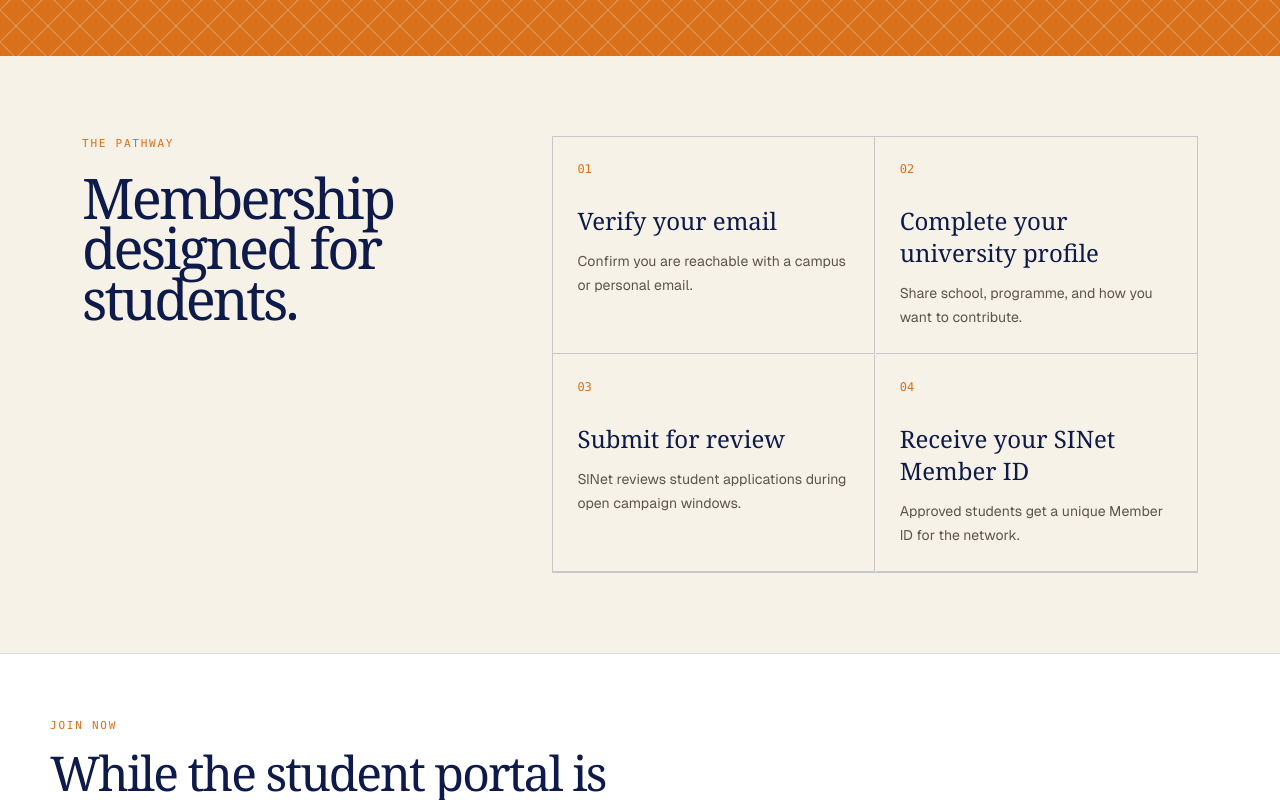
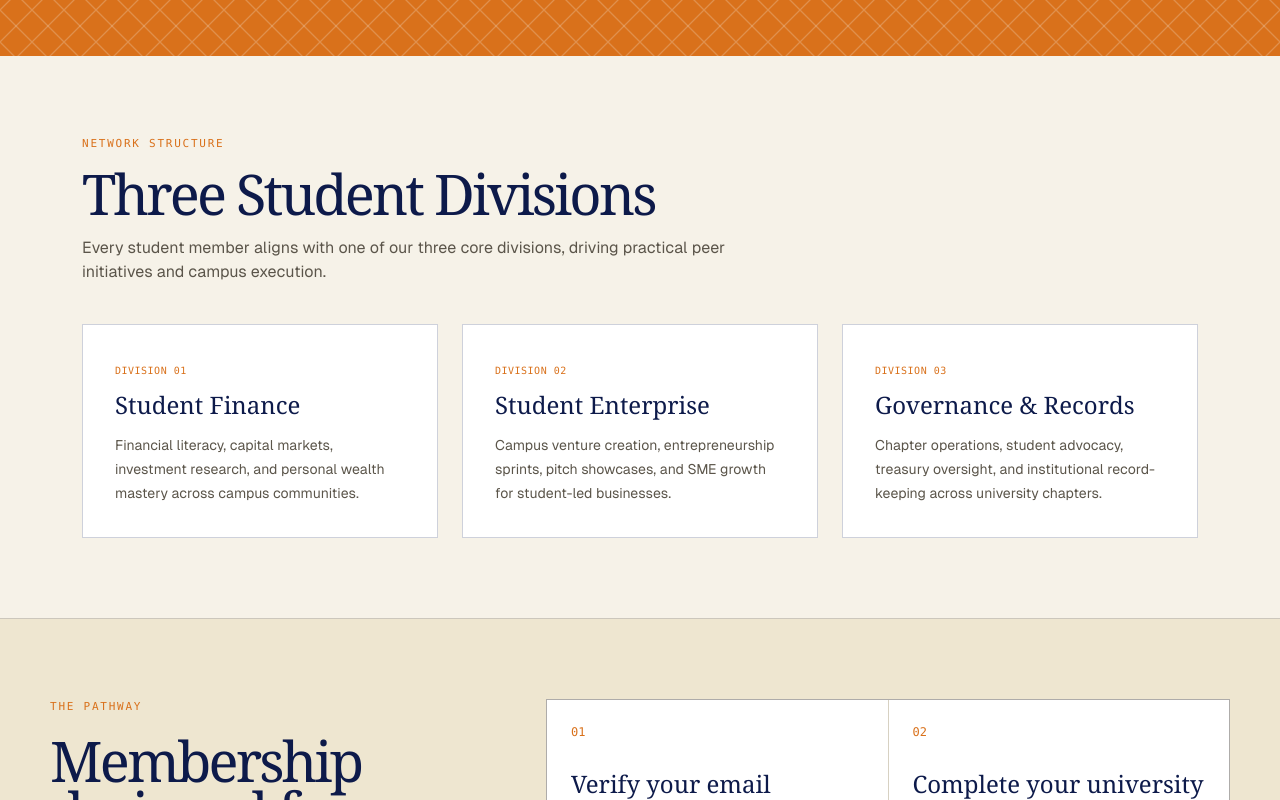
Before and after one commit to Emzy123/public-website, a Next.js app: page /student-network in a window 1280 px wide. Shown: the part 580-1380 px from the top of the page. Built offline with nearby package versions, Linux system fonts and the light colour scheme; no server answers; the database is empty.

Commit message:
feat(divisions): showcase 3 student divisions and tag active claims with owner approval TODOs (2.5)

```diff
--- a/src/app/student-network/page.tsx
+++ b/src/app/student-network/page.tsx
@@ -1,8 +1,8 @@
 import Link from 'next/link';
 
 export const metadata = {
-  title: 'Student Network',
-  description: 'A dedicated SINet pathway for student membership, learning, and community participation.',
+  title: 'Student Network | SINet',
+  description: 'A dedicated SINet pathway for student membership, 3 core divisions, and campus participation.',
 };
 
 const STEPS = [
@@ -22,6 +22,7 @@ export default function StudentNetworkPage() {
             <h1 className="mt-6 font-editorial text-[clamp(2.75rem,8vw,6rem)] leading-[.86] tracking-[-.06em]">
               Start with community.
             </h1>
+            {/* TODO [OWNER APPROVAL]: Verify student network purpose and timeline claims */}
             <p className="mt-6 max-w-xl text-lg leading-8 text-[#fff2df] md:mt-8">
               The Student Network is a dedicated SINet space for university members who want to learn, contribute, and
               build responsible ownership before they graduate.
@@ -33,17 +34,51 @@ export default function StudentNetworkPage() {
         </div>
       </section>
 
+      {/* The 3 Student Divisions: Student Finance, Student Enterprise, Governance & Records */}
       <section className="mx-auto max-w-[1180px] px-4 py-14 xs:px-5 md:py-20 lg:px-8">
-        <div className="grid gap-8 md:gap-10 lg:grid-cols-[.8fr_1.2fr]">
+        <p className="font-data text-[11px] uppercase tracking-[.16em] text-[#d9711b]">Network Structure</p>
+        <h2 className="mt-4 font-editorial text-[clamp(2.25rem,5vw,3.5rem)] leading-[.92] tracking-[-.05em]">
+          Three Student Divisions
+        </h2>
+        <p className="mt-4 max-w-2xl text-base text-[#5b554a]">
+          Every student member aligns with one of our three core divisions, driving practical peer initiatives and campus execution.
+        </p>
+        <div className="mt-10 grid gap-6 md:grid-cols-3">
+          <div className="border border-[#0d1a4a]/20 bg-white p-6 xs:p-8">
+            <span className="font-data text-[10px] uppercase tracking-wider text-[#d9711b]">Division 01</span>
+            <h3 className="mt-2 font-editorial text-2xl text-[#0d1a4a]">Student Finance</h3>
+            <p className="mt-3 text-sm leading-6 text-[#5b554a]">
+              Financial literacy, capital markets, investment research, and personal wealth mastery across campus communities.
+            </p>
+          </div>
+          <div className="border border-[#0d1a4a]/20 bg-white p-6 xs:p-8">
+            <span className="font-data text-[10px] uppercase tracking-wider text-[#d9711b]">Division 02</span>
+            <h3 className="mt-2 font-editorial text-2xl text-[#0d1a4a]">Student Enterprise</h3>
+            <p className="mt-3 text-sm leading-6 text-[#5b554a]">
+              Campus venture creation, entrepreneurship sprints, pitch showcases, and SME growth for student-led businesses.
+            </p>
+          </div>
+          <div className="border border-[#0d1a4a]/20 bg-white p-6 xs:p-8">
+            <span className="font-data text-[10px] uppercase tracking-wider text-[#d9711b]">Division 03</span>
+            <h3 className="mt-2 font-editorial text-2xl text-[#0d1a4a]">Governance &amp; Records</h3>
+            <p className="mt-3 text-sm leading-6 text-[#5b554a]">
+              Chapter operations, student advocacy, treasury oversight, and institutional record-keeping across university chapters.
+            </p>
+          </div>
+        </div>
+      </section>
+
+      <section className="border-t border-[#0d1a4a]/15 bg-[#eee6d0] px-4 py-14 xs:px-5 md:py-20 lg:px-8">
+        <div className="mx-auto max-w-[1180px] grid gap-8 md:gap-10 lg:grid-cols-[.8fr_1.2fr]">
           <div>
             <p className="font-data text-[11px] uppercase tracking-[.16em] text-[#d9711b]">The pathway</p>
             <h2 className="mt-5 font-editorial text-[clamp(2.25rem,5vw,3.5rem)] leading-[.9] tracking-[-.05em]">
               Membership designed for students.
             </h2>
           </div>
-          <div className="grid gap-px border border-[#0d1a4a]/20 xs:grid-cols-2">
+          <div className="grid gap-px border border-[#0d1a4a]/20 bg-[#0d1a4a]/10 xs:grid-cols-2">
             {STEPS.map(([number, title, body]) => (
-              <div key={number} className="border-[#0d1a4a]/20 p-5 xs:p-6 odd:border-b xs:odd:border-r xs:even:border-b">
+              <div key={number} className="bg-white p-5 xs:p-6">
                 <p className="font-data text-xs text-[#d9711b]">{number}</p>
                 <h3 className="mt-5 font-editorial text-xl xs:mt-7 xs:text-2xl">{title}</h3>
                 <p className="mt-3 text-sm leading-6 text-[#5b554a]">{body}</p>
@@ -60,6 +95,7 @@ export default function StudentNetworkPage() {
             <h2 className="mt-4 font-editorial text-[clamp(2rem,4vw,3rem)] leading-[.95] tracking-[-.04em]">
               While the student portal is in build, join through SINet membership routes.
             </h2>
+            {/* TODO [OWNER APPROVAL]: Verify student campaign intake routes and ambassador requirements */}
             <p className="mt-5 max-w-xl text-sm leading-7 text-[#5b554a]">
               Open campaign links accept student ambassadors and community members. If you do not have a link yet,
               contact SINet and ask to be notified for the next student intake.
@@ -94,6 +130,7 @@ export default function StudentNetworkPage() {
           <h2 className="mt-5 max-w-2xl font-editorial text-[clamp(2.25rem,5vw,3.5rem)] leading-[.9] tracking-[-.05em]">
             A secure student membership portal.
           </h2>
+          {/* TODO [OWNER APPROVAL]: Confirm planned student portal technical specifications */}
           <p className="mt-7 max-w-2xl leading-7 text-[#c9ccda]">
             The student-specific onboarding portal will include email verification, academic profile review, secure
             document storage, approval remarks, and a unique Member ID. It is being designed as a distinct system and is
--- a/src/components/home/InstitutionalHome.tsx
+++ b/src/components/home/InstitutionalHome.tsx
@@ -35,12 +35,13 @@ export function InstitutionalHero() {
         <p className="mt-10 max-w-[520px] text-[17px] leading-7 text-[#464238]">
           Agriculture, Trade &amp; Goods Distribution, and Real Estate work together to create sustainable businesses and long-term impact.
         </p>
+        {/* TODO [OWNER APPROVAL]: Verify foundational brand quote with executive leadership */}
         <p className="mt-6 max-w-[520px] text-sm italic leading-7 text-[#5b554a]">
           &ldquo;Investment is one of our tools — not our identity. Our identity is community.&rdquo;
         </p>
         <div className="mt-9 flex flex-col gap-3 sm:flex-row">
           <Link href="/membership" className="bg-[#0d1a4a] px-7 py-4 text-center text-sm font-bold text-white transition-colors hover:bg-[#d9711b]">Join SINet</Link>
-          <Link href="/contact" className="border border-[#0d1a4a] px-7 py-4 text-center text-sm font-bold transition-colors hover:border-[#d9711b] hover:text-[#d9711b]">Partner With Us</Link>
+          <Link href="/contact?topic=partnership" className="border border-[#0d1a4a] px-7 py-4 text-center text-sm font-bold transition-colors hover:border-[#d9711b] hover:text-[#d9711b]">Partner With Us</Link>
           {FEATURE_FLAGS.showProducts ? (
             <Link href="/products" className="border border-[#0d1a4a] px-7 py-4 text-center text-sm font-bold transition-colors hover:border-[#d9711b] hover:text-[#d9711b]">View Products</Link>
           ) : (
@@ -64,6 +65,7 @@ export function InstitutionalHome() {
             <p className="font-data text-[11px] uppercase tracking-[.16em] text-[#d9711b]">About SINet</p>
             <h2 className="mt-5 font-editorial text-[clamp(2.25rem,5vw,3.5rem)] leading-[.92] tracking-[-.05em]">A company built on three equal pillars.</h2>
           </div>
+          {/* TODO [OWNER APPROVAL]: Confirm business ecosystem framing and commercial offerings */}
           <p className="self-end text-lg leading-8 text-[#524d43]">
             SINet is a business ecosystem offering products, services, partnerships, and community membership — not primarily an investment platform. We build through agriculture, trade &amp; distribution, and real estate, with people at the centre.
           </p>
@@ -116,6 +118,7 @@ export function InstitutionalHome() {
         <div className="mx-auto max-w-[1180px] lg:grid lg:grid-cols-2 lg:gap-12">
           <h2 className="font-editorial text-[clamp(2.25rem,5vw,3.5rem)] leading-[.92] tracking-[-.05em]">Real activity. Three pillars.</h2>
           <div className="self-end">
+            {/* TODO [OWNER APPROVAL]: Verify operational coverage across farms, warehouses, and properties */}
             <p className="leading-7 text-[#c9ccda]">Authentic photos and video from farms, warehouses, deliveries, markets, and properties — filterable by pillar.</p>
             <Link href="/gallery" className="mt-7 inline-flex bg-[#f6f2e8] px-6 py-3 text-sm font-bold text-[#24399f] hover:bg-[#eccb7c]">View Gallery →</Link>
           </div>
@@ -128,6 +131,7 @@ export function InstitutionalHome() {
           <div>
             <p className="font-data text-[11px] uppercase tracking-[.16em] text-[#d9711b]">Membership</p>
             <h2 className="mt-5 font-editorial text-4xl tracking-[-.04em]">Join when applications are open.</h2>
+            {/* TODO [OWNER APPROVAL]: Confirm application round lifecycle and student pathway terms */}
             <p className="mt-6 leading-7 text-[#5b554a]">Registration is admin-controlled — apply through a campaign link when SINet opens a period for your role. The Student Network remains a separate, always-open pathway.</p>
           </div>
           <div className="flex flex-col justify-center gap-3">
```
Also changed, not shown: 1 other file (tests, documents, lock files or other folders).
